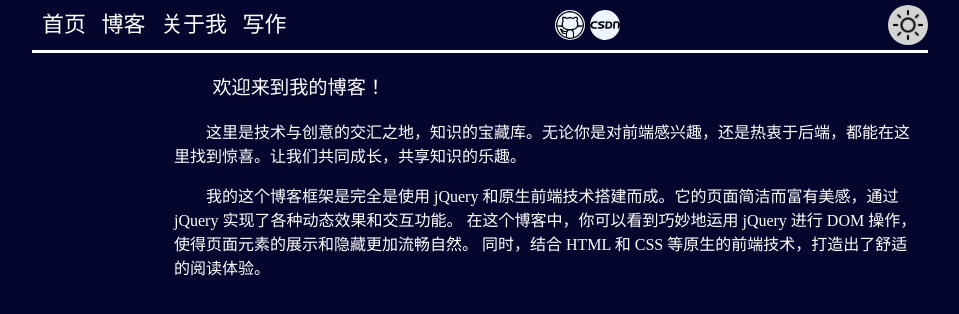
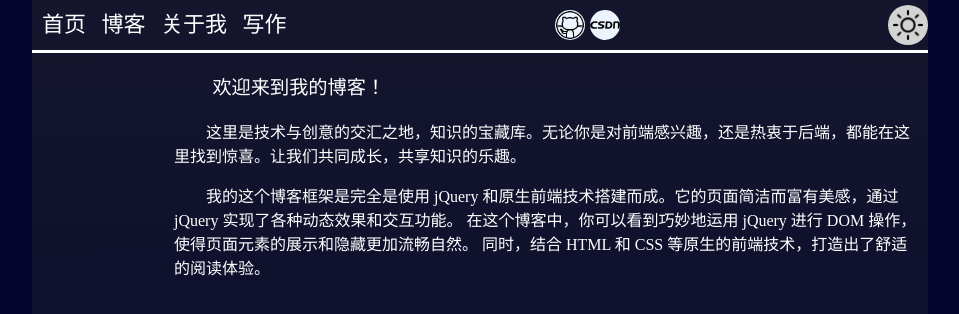
Before and after one commit to coderaji798/coderaji798.github.io, a plain HTML site: page index.html in a window 1280 px wide. Both pictures are taken after a click on the element 1068 px from the left and 25 px from the top of the page. Shown: the whole page, without its empty margins (160-1119 px from the left). Drawn offline with Linux system fonts and the light colour scheme.

Commit message:
背景颜色调整

```diff
--- a/index.html
+++ b/index.html
@@ -81,16 +81,18 @@
             $("#mode img").attr("src", sun)
             const dark = {"background-color": "#05062d", "color": "white"}
             $("body").css(dark)
-            content.contents().find('body').css(dark)
+            $("#container").css({"background": "linear-gradient(to bottom, #15162D 0%, #05062D 100%)"})
+            content.contents().find('body').css({"color": "white"})
             content.contents().find('.blog-item').css({background: 'linear-gradient(to right, #895F15, #151889)'})
             content.contents().find('.page-num').css({"background-color": '#895F15'})
         }
 
         function light() {
             $("#mode img").attr("src", moon)
-            const light = {"background-color": "#ffffff", "color": "black"}
+            const light = {"background-color": "", "color": "black"}
             $("body").css(light)
-            content.contents().find('body').css(light)
+            $("#container").css({"background": "linear-gradient(120deg, #FFFAF9 0%, #F6FCFF 100%)"})
+            content.contents().find('body').css({"color": "black"})
             content.contents().find('.blog-item').css({background: 'linear-gradient(to right, #fef4eb, #e6f7f6)'})
             content.contents().find('.page-num').css({"background-color": '#fef4eb'})
         }
@@ -136,6 +138,7 @@
     #container {
         width: 70%;
         margin: auto;
+        background-image: linear-gradient(120deg, #ffffff 0%, #f1f4f5 100%);
     }
 
     #header {
```
Also changed, not shown: src/html/blog.html (+1 -0 lines).
